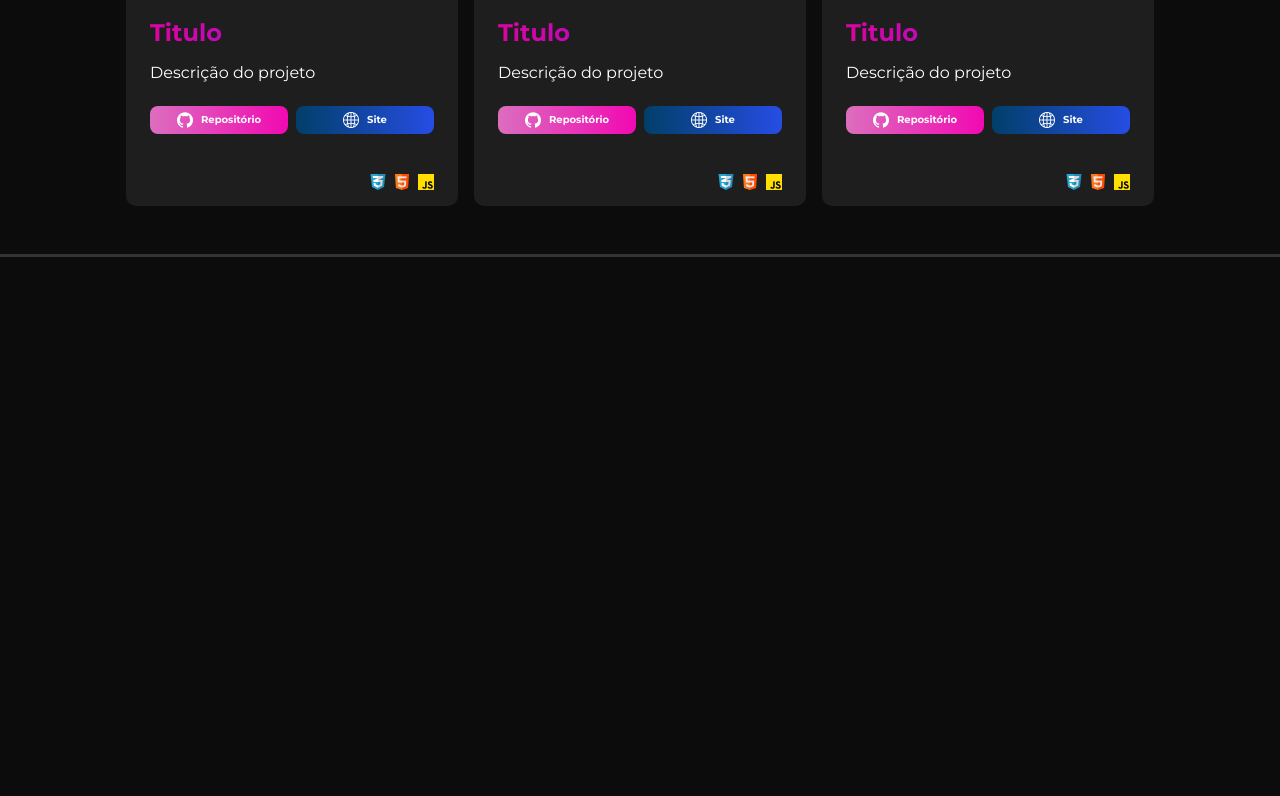
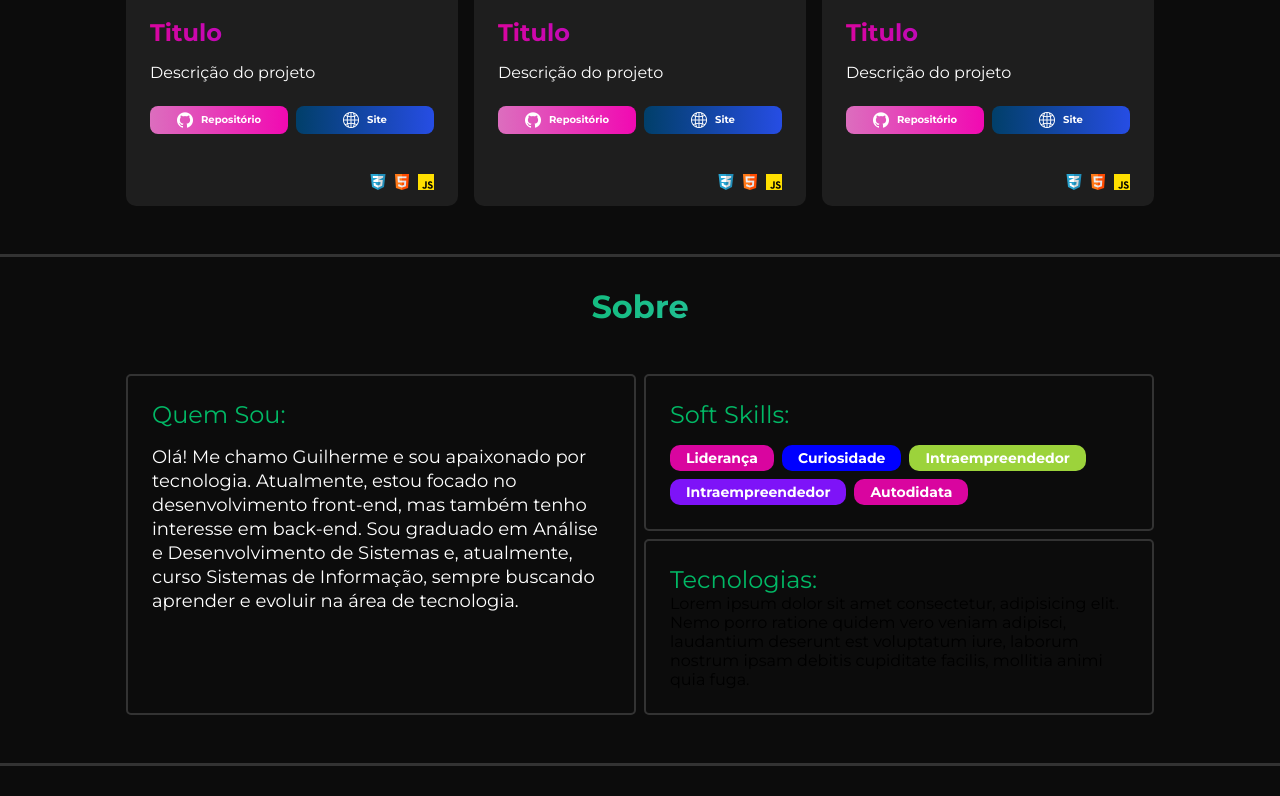
Before and after one commit to GuilhermeLuz-dev/portfolio_II, a React (Create React App) app: page / in a window 1280 px wide. Shown: the part 1743-2539 px from the top of the page. Before the commit the page ends 2030 px from the top, so only its background shows below. Built offline with nearby package versions, Linux system fonts and the light colour scheme.

Commit message:
styles: Criando seção sobre

```diff
--- a/src/App.tsx
+++ b/src/App.tsx
@@ -5,6 +5,7 @@ import { darkTheme } from './Themes/dark'
 import Header from './components/Header'
 import Hero from './containers/Hero'
 import Projects from './containers/Projects'
+import About from './containers/About'
 
 function App() {
   return (
@@ -13,6 +14,7 @@ function App() {
       <Header />
       <Hero />
       <Projects />
+      <About />
     </ThemeProvider>
   )
 }
--- a/src/Themes/dark.ts
+++ b/src/Themes/dark.ts
@@ -9,6 +9,7 @@ export const darkTheme = {
     GreenGradient: 'linear-gradient(90deg,#01b865 34.5%, #6BD1FF 100%)',
     PinkColor: '#D9059F',
     PurpleColor: '#7E13F8',
+    GreenColor: '#9CD33B',
   },
   sizes,
   icons,
--- /dev/null
+++ b/src/components/SoftSkillTag/index.tsx
@@ -0,0 +1,11 @@
+import { TagStyled } from './styles'
+
+type TagProps = {
+  children?: React.ReactNode
+  color?: string
+}
+
+const SoftSkillTag = (props: TagProps) => (
+  <TagStyled color={props.color}>{props.children}</TagStyled>
+)
+export default SoftSkillTag
--- /dev/null
+++ b/src/components/SoftSkillTag/styles.ts
@@ -0,0 +1,13 @@
+import styled from 'styled-components'
+type Props = {
+  color?: string
+}
+export const TagStyled = styled.div<Props>`
+  display: inline-block;
+  padding: 4px 16px;
+  font-size: 14px;
+  font-weight: bold;
+  border-radius: 10px;
+  background-color: ${(props) => (props.color ? props.theme.colors[props.color] : '#00f')};
+  color: #fff;
+`
--- /dev/null
+++ b/src/containers/About/index.tsx
@@ -0,0 +1,50 @@
+import SoftSkillTag from '../../components/SoftSkillTag'
+import Title from '../../components/Title'
+
+import * as S from './styles'
+
+const About = () => (
+  <S.AboutStyled>
+    <Title color="greenGradient" size="medium" weight="bold" center>
+      Sobre
+    </Title>
+    <S.AboutContainer>
+      <S.StackAndSkillsContainer>
+        <Title color="greenGradient" size="small">
+          Quem Sou:
+        </Title>
+        <S.P>
+          Olá! Me chamo Guilherme e sou apaixonado por tecnologia. Atualmente, estou focado no
+          desenvolvimento front-end, mas também tenho interesse em back-end. Sou graduado em Análise
+          e Desenvolvimento de Sistemas e, atualmente, curso Sistemas de Informação, sempre buscando
+          aprender e evoluir na área de tecnologia.
+        </S.P>
+      </S.StackAndSkillsContainer>
+      <S.SkillsContainer>
+        <S.StackAndSkillsContainer>
+          <Title color="greenGradient" size="small">
+            Soft Skills:
+          </Title>
+          <S.TagsContainer>
+            <SoftSkillTag color="PinkColor">Liderança</SoftSkillTag>
+            <SoftSkillTag>Curiosidade</SoftSkillTag>
+            <SoftSkillTag color="GreenColor">Intraempreendedor</SoftSkillTag>
+            <SoftSkillTag color="PurpleColor">Intraempreendedor</SoftSkillTag>
+            <SoftSkillTag color="PinkColor">Autodidata</SoftSkillTag>
+          </S.TagsContainer>
+        </S.StackAndSkillsContainer>
+        <S.StackAndSkillsContainer>
+          <Title color="greenGradient" size="small">
+            Tecnologias:
+          </Title>
+          <p>
+            Lorem ipsum dolor sit amet consectetur, adipisicing elit. Nemo porro ratione quidem vero
+            veniam adipisci, laudantium deserunt est voluptatum iure, laborum nostrum ipsam debitis
+            cupiditate facilis, mollitia animi quia fuga.
+          </p>
+        </S.StackAndSkillsContainer>
+      </S.SkillsContainer>
+    </S.AboutContainer>
+  </S.AboutStyled>
+)
+export default About
--- /dev/null
+++ b/src/containers/About/styles.ts
@@ -0,0 +1,41 @@
+import styled from 'styled-components'
+import { Container } from '../../styles'
+
+export const AboutStyled = styled.section`
+  margin-top: 30px;
+  margin-bottom: 30px;
+  border-bottom: 3px solid #333;
+`
+
+export const AboutContainer = styled(Container)`
+  display: grid;
+  grid-template-columns: repeat(2, 1fr);
+  gap: 8px;
+  margin-top: 48px;
+  margin-bottom: 48px;
+`
+export const SkillsContainer = styled.div`
+  display: flex;
+  flex-direction: column;
+  gap: 8px;
+`
+
+export const P = styled.p`
+  color: #fff;
+  font-size: 18px;
+  margin-top: 16px;
+  line-height: 24px;
+`
+
+export const StackAndSkillsContainer = styled.div`
+  padding: 24px;
+  border: 2px solid #333;
+  border-radius: 5px;
+`
+
+export const TagsContainer = styled.div`
+  margin-top: 16px;
+  display: flex;
+  gap: 8px;
+  flex-wrap: wrap;
+`
```
